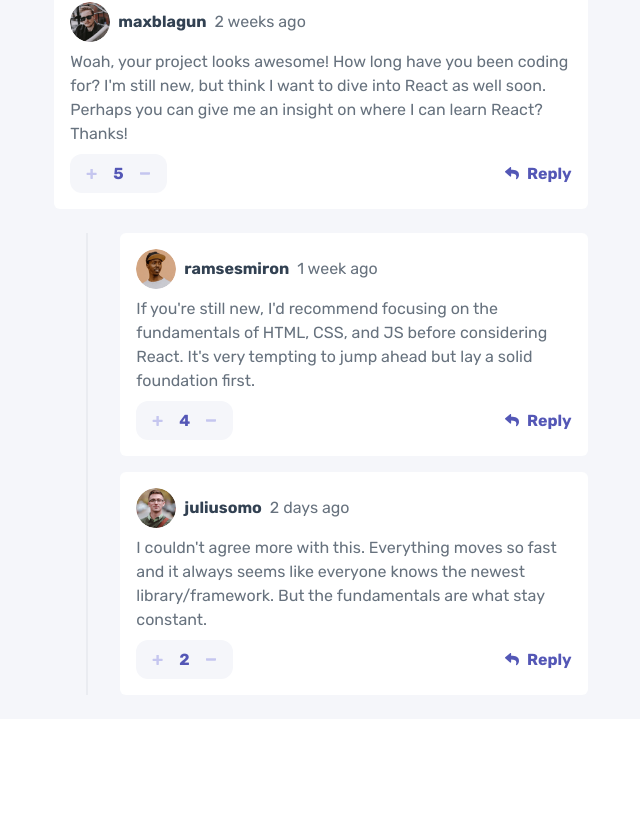
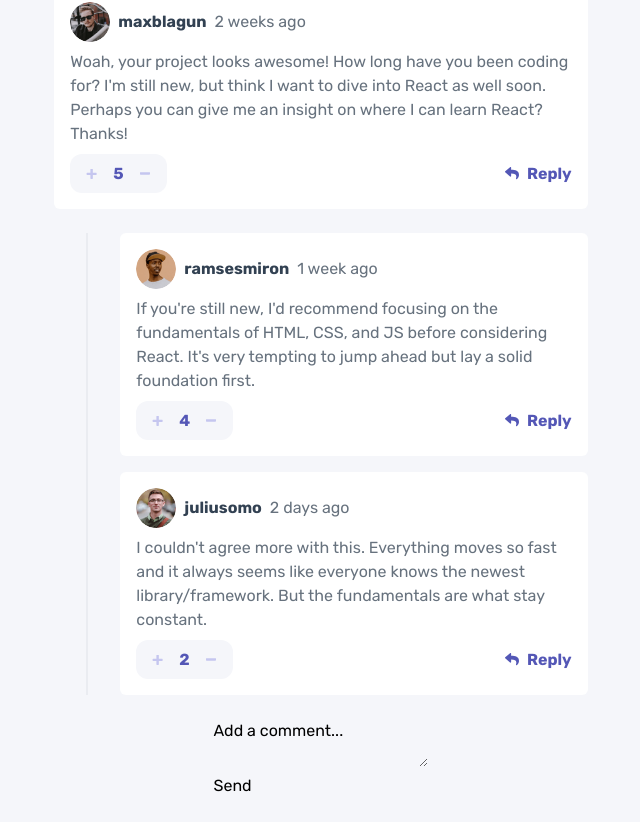
Before and after one commit to Silas310/interactive-comments-section, a React (Vite) app: page / in a window 1280 px wide. Shown: the part 261-1083 px from the top of the page, without its empty margins (319-959 px from the left). Before the commit the page ends 980 px from the top, so only its background shows below. Built offline with nearby package versions, Linux system fonts and the light colour scheme.

Commit message:
feat: add CommentArea initial structure

```diff
--- a/src/components/CommentArea.jsx
+++ b/src/components/CommentArea.jsx
@@ -1,5 +1,13 @@
 function CommentArea() {
-  return <></>;
+  return (
+    <div>
+      <textarea name="comment" id="comment">
+        Add a comment...
+      </textarea>
+      <img src="" alt="" />
+      <button>Send</button>
+    </div>
+  );
 }
 
 export default CommentArea;
```
